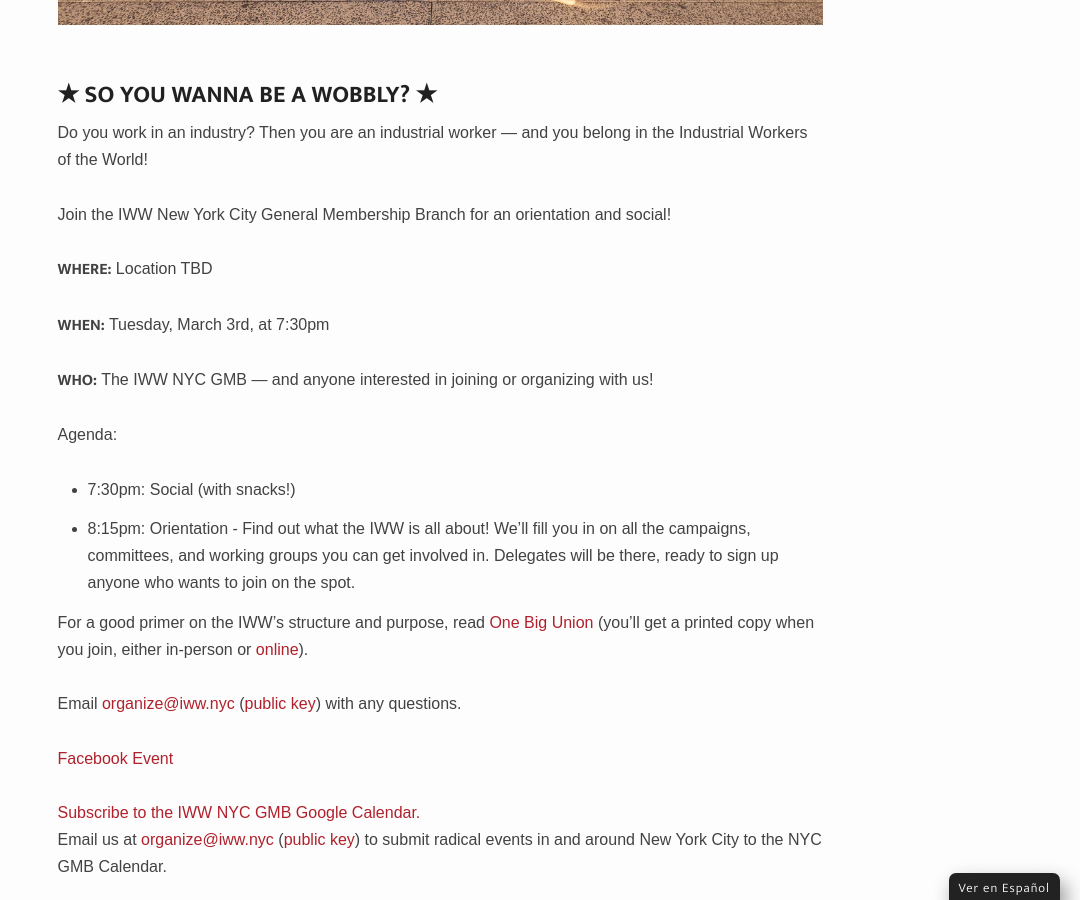
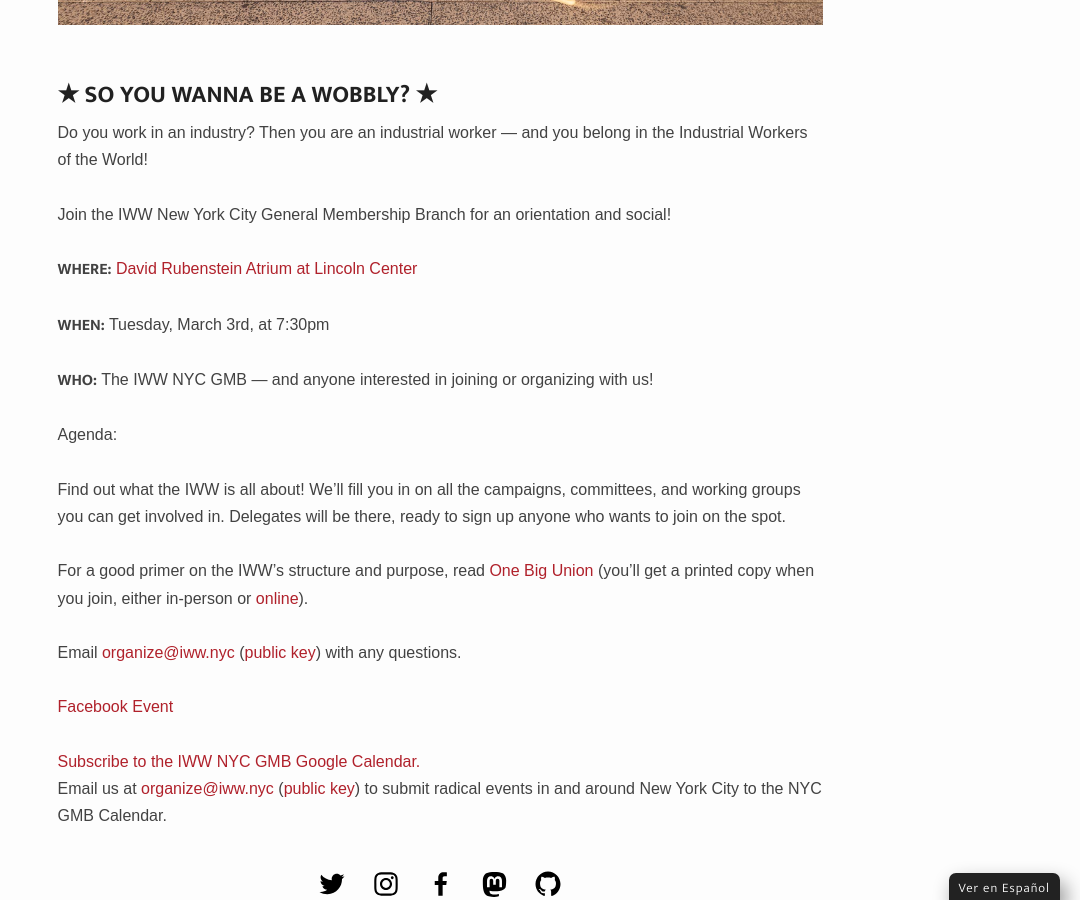
Before and after one commit to IWW-NYC-GMB/iww.nyc, a Jekyll site: the page built from _events/march-2020-orientation.md, in a window 1280 px wide and 900 px high, scrolled down 1251 px. Shown: the whole window, without its empty margins (200-1280 px from the left). Built offline with Jekyll 4.4.1, drawn with Linux system fonts in a browser that asks for light colours; some web fonts are replaced.

Commit message:
Update march-2020-orientation.md

```diff
--- a/_events/march-2020-orientation.md
+++ b/_events/march-2020-orientation.md
@@ -11,7 +11,7 @@
 
 Join the IWW New York City General Membership Branch for an orientation and social!
 
-**WHERE:** Location TBD
+**WHERE:** [David Rubenstein Atrium at Lincoln Center](https://goo.gl/maps/YFADBbJsYu2bWrKTA)
 
 **WHEN:** Tuesday, March 3rd, at 7:30pm
 
@@ -19,8 +19,7 @@
 
 Agenda:
 
-* 7:30pm: Social (with snacks!)
-* 8:15pm: Orientation - Find out what the IWW is all about! We’ll fill you in on all the campaigns, committees, and working groups you can get involved in. Delegates will be there, ready to sign up anyone who wants to join on the spot.
+Find out what the IWW is all about! We’ll fill you in on all the campaigns, committees, and working groups you can get involved in. Delegates will be there, ready to sign up anyone who wants to join on the spot.
 
 For a good primer on the IWW's structure and purpose, read [One Big Union](https://iww.org/about/official/OBU) (you'll get a printed copy when you join, either in-person or [online](https://redcard.iww.org/user/register)).
 
```
